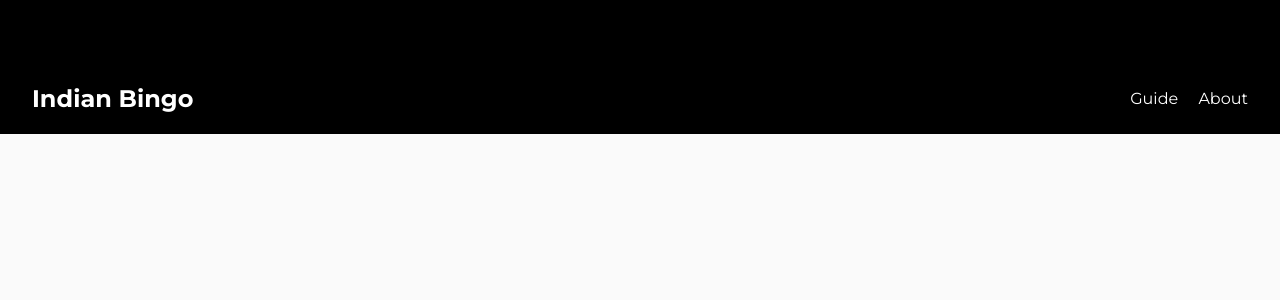
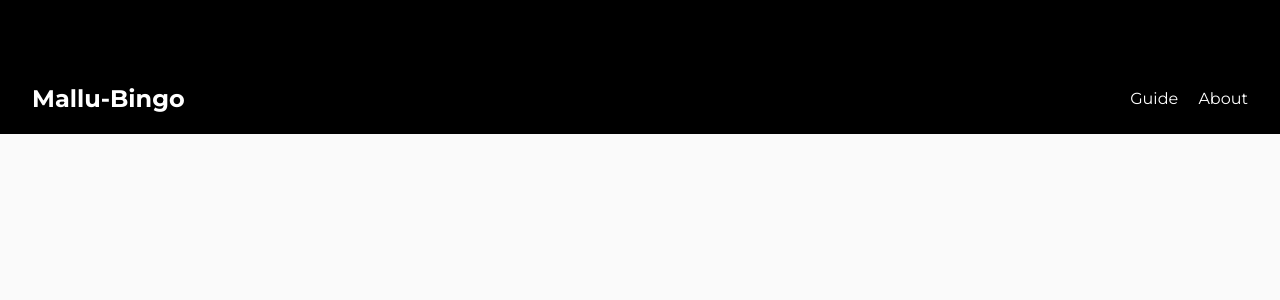
Before and after one commit to malik-l0l/mallu-bingo, a Flask app: page / in a window 1280 px wide. Shown: the top 300 px of the page. Run offline with Flask 3, Linux system fonts and the light colour scheme; the visitor is signed in with stand-in values (Sample User, id 1); parts of the project's set-up code (start-up, migrations or seed data) failed here and were passed over; some libraries are stand-ins or nearby versions.

Commit message:
change_name in templates

```diff
--- a/templates/base.html
+++ b/templates/base.html
@@ -4,7 +4,7 @@
 <head>
     <meta charset="UTF-8">
     <meta name="viewport" content="width=device-width, initial-scale=1.0">
-    <title>Indian Bingo</title>
+    <title>Mallu Bingo</title>
     <link href="https://fonts.googleapis.com/css2?family=Montserrat:wght@400;700&display=swap" rel="stylesheet">
     {% block style %}  {% endblock %}
 
--- a/templates/home.html
+++ b/templates/home.html
@@ -8,7 +8,7 @@
 {% block body %}
 
     <nav class="navbar">
-        <div class="logo"><a href="/">Indian Bingo</a></div>
+        <div class="logo"><a href="/">Mallu-Bingo</a></div>
         <ul class="nav-links">
             <li><a href="#instructions">Guide</a></li>
             <li><a href="#about">About</a></li>
--- a/templates/play.html
+++ b/templates/play.html
@@ -250,7 +250,7 @@ body {
 {% block body %}
 <nav class="navbar">
     <div class="navbar-container">
-        <div class="logo"><a href="/">Indian Bingo</a></div>
+        <div class="logo"><a href="/">Mallu-Bingo</a></div>
         <ul class="nav-links">
             <li><a href="/#instructions">Instructions</a></li>
             <li><a href="/#about">About</a></li>
--- a/templates/won.html
+++ b/templates/won.html
@@ -273,7 +273,7 @@ h2 {
 
 <nav class="navbar">
     <div class="navbar-container">
-        <div class="logo"><a href="/">Indian Bingo</a></div>
+        <div class="logo"><a href="/">Mallu-Bingo</a></div>
         <ul class="nav-links">
             <li><a href="/#instructions">Instructions</a></li>
             <li><a href="/#about">About</a></li>
```
